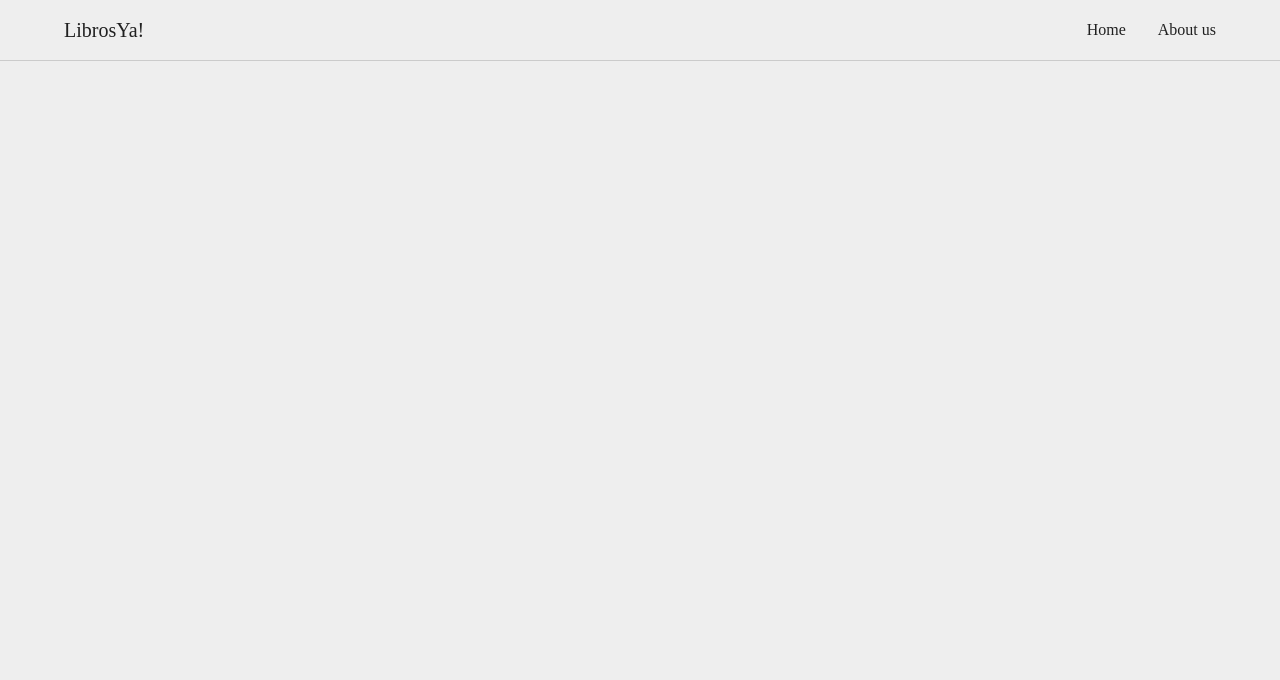
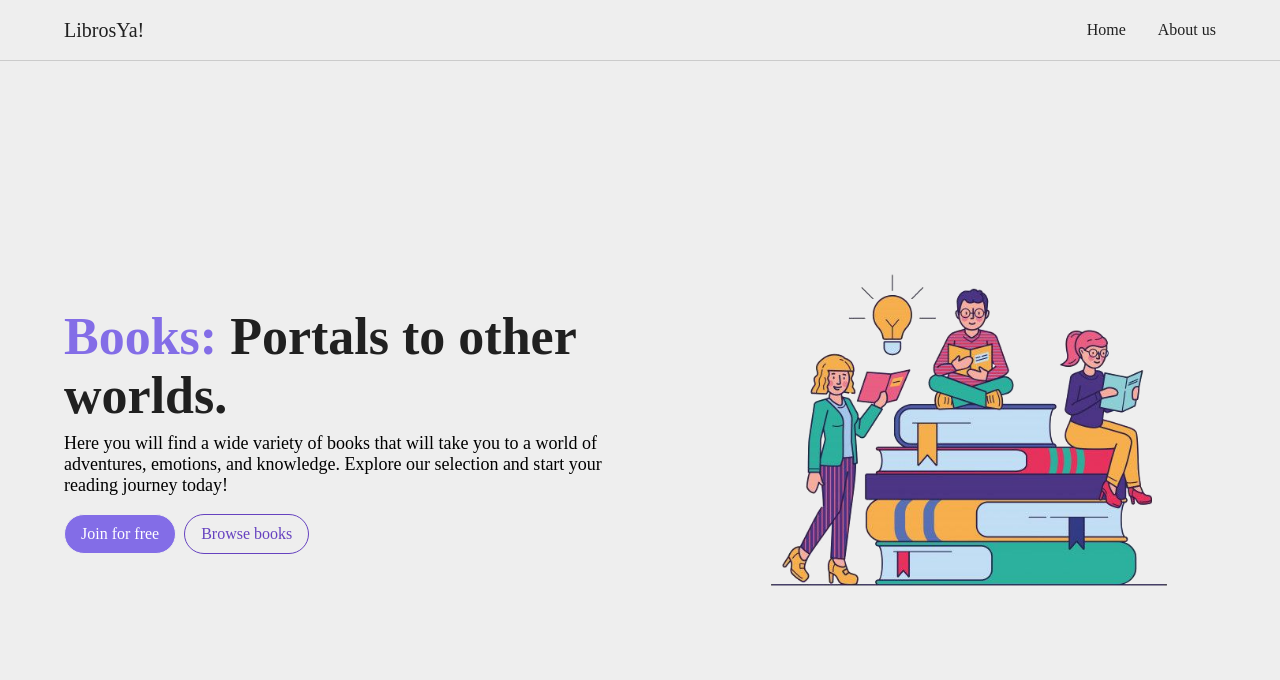
Before and after one commit to leandro-martinez/LibrosYa, a plain HTML site: page index.html in a window 1280 px wide. Drawn offline with Linux system fonts and the light colour scheme.

Commit message:
feat: added hero

```diff
--- a/index.html
+++ b/index.html
@@ -21,5 +21,24 @@
         </div>
       </nav>
     </header>
+
+    <!-- HERO -->
+    <div id="home">
+      <section class="container grid-hero">
+        <div class="hero-info">
+          <h1><span>Books:</span> Portals to other worlds.</h1>
+          <p>
+            Here you will find a wide variety of books that will take you to a
+            world of adventures, emotions, and knowledge. Explore our selection
+            and start your reading journey today!
+          </p>
+          <div class="hero-buttons">
+            <a href="#" class="btn btn-join">Join for free</a>
+            <a href="#" class="btn btn-browse">Browse books</a>
+          </div>
+        </div>
+        <img class="hero-image" src="./assets/images/hero.png" alt="hero" />
+      </section>
+    </div>
   </body>
 </html>
--- a/styles.css
+++ b/styles.css
@@ -22,6 +22,23 @@ html {
 }
 body {
   background-color: #eee;
+}
+.container {
+  max-width: 90%;
+  margin: 0 auto;
+  padding-top: 60px;
+}
+.btn {
+  border: 1px solid #eee;
+  border-radius: 20px;
+  font-size: 1rem;
+  padding: 10px 16px;
+  cursor: pointer;
+
+  @media (width <= 768px) {
+    font-size: 0.8rem;
+    padding: 8px 16px;
+  }
 }
 /* NAVIGATION */
 .container-header {
@@ -122,3 +139,79 @@ body {
 #btn-burger img {
   pointer-events: none;
 }
+/* HERO */
+.grid-hero {
+  display: grid;
+  grid-template-columns: 4fr 3fr;
+  min-height: 100vmin;
+  place-items: center;
+
+  & .hero-image {
+    width: 100%;
+    object-fit: cover;
+  }
+
+  @media (width <= 768px) {
+    & {
+      padding-top: calc(20px + var(--min-height-header));
+      padding-bottom: 70px;
+      display: grid;
+      grid-template-columns: 1fr;
+    }
+    & .hero-image {
+      width: 85%;
+    }
+  }
+}
+.hero-info {
+  span {
+    color: var(--color-500);
+  }
+  & h1 {
+    margin-bottom: 8px;
+    color: var(--black);
+    font-size: 52px;
+  }
+  & p {
+    max-width: 560px;
+    font-size: 18px;
+    margin-bottom: 18px;
+  }
+  & .hero-buttons {
+    display: flex;
+    flex-wrap: wrap;
+    gap: 8px;
+  }
+
+  @media (width <= 768px) {
+    & h1 {
+      font-size: 36px;
+      text-wrap: balance;
+    }
+    & p {
+      text-wrap: balance;
+    }
+  }
+}
+.hero-buttons {
+  & .btn-browse {
+    background-color: transparent;
+    border: 1px solid var(--color-700);
+    color: var(--color-700);
+    transition: background-color 0.5s;
+  }
+  & .btn-browse:active {
+    background-color: var(--color-100);
+  }
+  & .btn-join {
+    background-color: var(--color-500);
+    color: #fff;
+    transition: background-color 0.5s;
+  }
+  & .btn-join:hover {
+    background-color: var(--color-600);
+  }
+  & .btn-join:active {
+    background-color: var(--color-700);
+  }
+}
```
Also changed, not shown: assets/images/hero.png (added).
